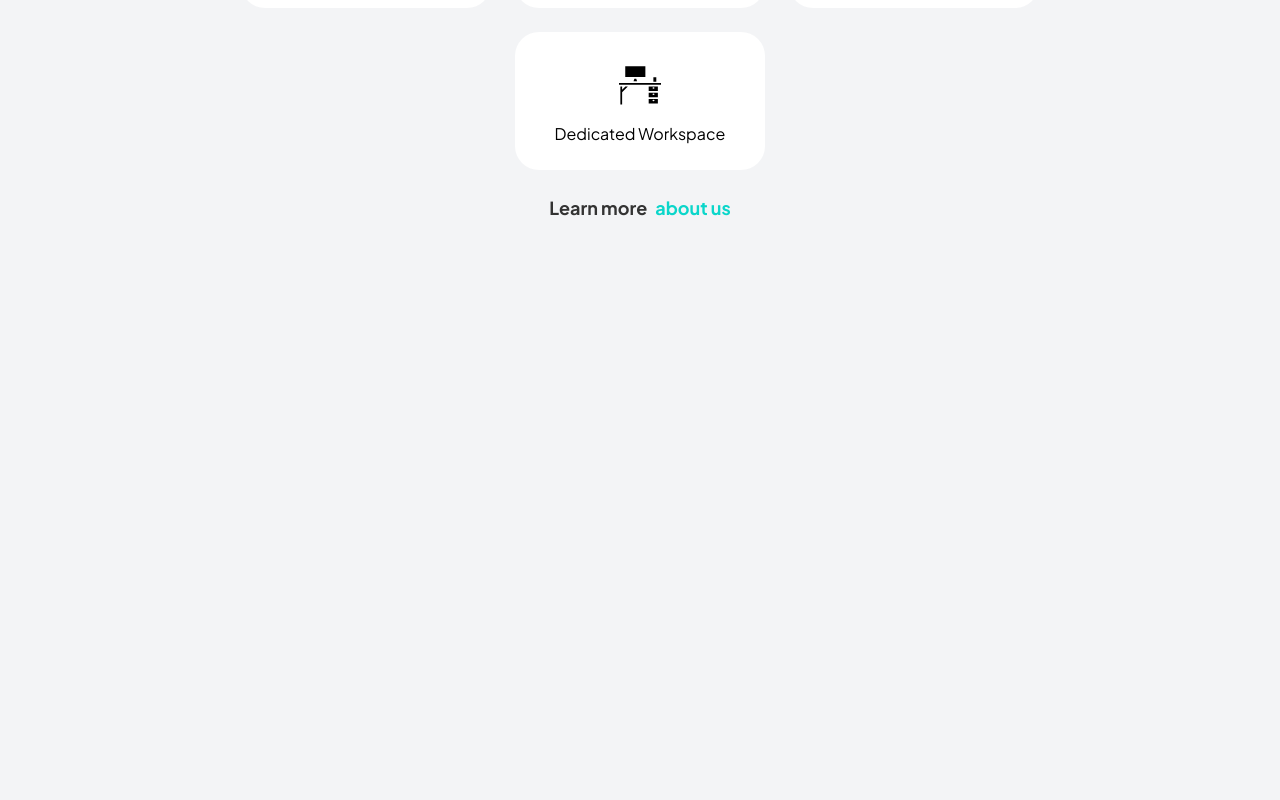
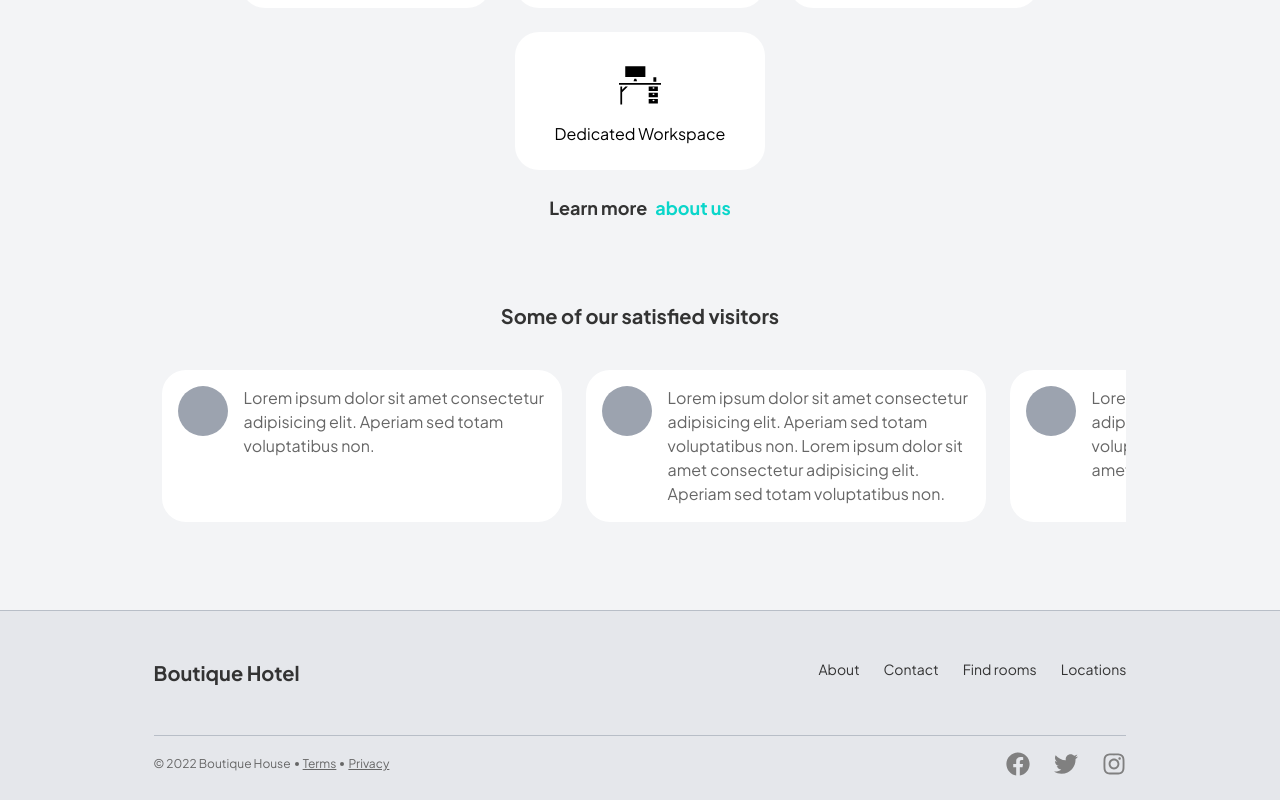
Before and after one commit to sifatulrabbi/boutique-hotel, a React (Create React App) app in the folder web/: page / in a window 1280 px wide. Shown: the part 1650-2450 px from the top of the page. Before the commit the page ends 1872 px from the top, so only its background shows below. Built offline with nearby package versions, Linux system fonts and the light colour scheme.

Commit message:
feat: add footer

```diff
--- a/web/src/App.jsx
+++ b/web/src/App.jsx
@@ -2,6 +2,7 @@ import {Suspense} from 'react';
 import {Route, Routes} from 'react-router-dom';
 import HomePage from './pages/HomePage';
 import Navbar from './modules/Navbar';
+import Footer from './modules/Footer';
 
 function App() {
   return (
@@ -10,6 +11,7 @@ function App() {
       <Routes>
         <Route path='/' element={<HomePage />} />
       </Routes>
+      <Footer />
     </Suspense>
   );
 }
--- /dev/null
+++ b/web/src/modules/Footer.jsx
@@ -0,0 +1,83 @@
+import React from 'react';
+import {Link} from 'react-router-dom';
+import {FaFacebook, FaTwitter, FaInstagram} from 'react-icons/fa';
+import {v4} from 'uuid';
+
+const links = [
+  {
+    title: 'About',
+    path: '/about',
+  },
+  {
+    title: 'Contact',
+    path: '/contact',
+  },
+  {
+    title: 'Find rooms',
+    path: '/find-rooms',
+  },
+  {
+    title: 'Locations',
+    path: '/locations',
+  },
+];
+
+const Footer = () => {
+  return (
+    <footer className='bg-gray-200 w-full flex flex-col px-container py-6 border-t-[1px] border-gray-400/60'>
+      {/* top part */}
+      <div className='flex flex-col justify-center items-center gap-8 mt-6 md:flex-row md:justify-between md:items-start'>
+        {/* logo */}
+        <span className='text-xl font-bold text-textPrimary w-full block text-center md:text-left'>
+          Boutique Hotel
+        </span>
+
+        {/* footer links */}
+        <div className='w-full flex flex-col justify-center items-center gap-6 md:flex-row md:justify-end'>
+          {links.map((link) => (
+            <Link
+              key={v4()}
+              to={link.path}
+              className='text-sm text-textPrimary hover:underline'
+            >
+              {link.title}
+            </Link>
+          ))}
+        </div>
+      </div>
+
+      {/* horizontal line */}
+      <div className='w-full bg-gray-400/60 h-px mt-12 mb-4' />
+
+      {/* bottom part */}
+      <div className='flex flex-col gap-4 md:flex-row md:justify-between'>
+        {/* copyright tag */}
+        <div className='flex flex-row justify-center items-center text-xs gap-1'>
+          <span>© 2022 Boutique House</span>
+          <span className='block h-1 w-1 rounded-full bg-textSecondary' />
+          <Link to='/' className='underline'>
+            Terms
+          </Link>
+          <span className='block h-1 w-1 rounded-full bg-textSecondary' />
+          <Link to='/' className='underline'>
+            Privacy
+          </Link>
+        </div>
+        {/* Social media links */}
+        <div className='flex flex-row justify-center items-center gap-6'>
+          <Link to='/'>
+            <FaFacebook className='text-2xl fill-textLight hover:fill-textPrimary' />
+          </Link>
+          <Link to='/'>
+            <FaTwitter className='text-2xl fill-textLight hover:fill-textPrimary' />
+          </Link>
+          <Link to='/'>
+            <FaInstagram className='text-2xl fill-textLight hover:fill-textPrimary' />
+          </Link>
+        </div>
+      </div>
+    </footer>
+  );
+};
+
+export default Footer;
--- /dev/null
+++ b/web/src/pages/HomePage/ReviewsSection/ReviewCard.jsx
@@ -0,0 +1,16 @@
+import React from 'react';
+
+const ReviewCard = ({img, comment}) => {
+  return (
+    <div className='flex flex-col gap-4 md:flex-row min-w-[280px] md:min-w-[400px] p-4 bg-white rounded-3xl select-none'>
+      <div className='h-[50px] w-[50px] min-w-[50px] rounded-full overflow-hidden bg-gray-400'>
+        {img && <img src={img} alt='' />}
+      </div>
+      <div>
+        <p>{comment}</p>
+      </div>
+    </div>
+  );
+};
+
+export default ReviewCard;
--- /dev/null
+++ b/web/src/pages/HomePage/ReviewsSection/index.jsx
@@ -0,0 +1,48 @@
+import React from 'react';
+import ReviewCard from './ReviewCard';
+import {v4} from 'uuid';
+
+const reviews = [
+  {
+    name: 'John Agar',
+    comment:
+      'Lorem ipsum dolor sit amet consectetur adipisicing elit. Aperiam sed totam voluptatibus non.',
+    img: null,
+  },
+  {
+    name: 'Betty Cooper',
+    comment:
+      'Lorem ipsum dolor sit amet consectetur adipisicing elit. Aperiam sed totam voluptatibus non. Lorem ipsum dolor sit amet consectetur adipisicing elit. Aperiam sed totam voluptatibus non.',
+    img: null,
+  },
+  {
+    name: 'Nathan White',
+    comment:
+      'Lorem ipsum dolor sit amet consectetur adipisicing elit. Aperiam sed totam voluptatibus non. Lorem ipsum dolor sit amet consectetur adipisicing elit.',
+    img: null,
+  },
+  {
+    name: 'Willa Frazier',
+    comment:
+      'Lorem ipsum dolor sit amet consectetur adipisicing elit. Aperiam sed totam voluptatibus non. Lorem ipsum dolor sit amet consectetur adipisicing elit.',
+    img: null,
+  },
+];
+
+const ReviewsSection = () => {
+  return (
+    <div className='flex flex-col overflow-hidden max-w-[100%]'>
+      <h3 className='text-xl text-center max-w-[60vw] mx-auto font-bold text-textPrimary mb-8'>
+        Some of our satisfied visitors
+      </h3>
+      {/* cards */}
+      <div className='flex flex-row overflow-y-hidden overflow-x-auto gap-6 p-2'>
+        {reviews.map((item) => (
+          <ReviewCard key={v4()} {...item} />
+        ))}
+      </div>
+    </div>
+  );
+};
+
+export default ReviewsSection;
--- a/web/src/pages/HomePage/index.jsx
+++ b/web/src/pages/HomePage/index.jsx
@@ -3,6 +3,7 @@ import PageMain from '../../components/PageMain';
 import HeroSection from './HeroSection';
 import RoomsSection from './RoomsSection';
 import FeaturesSection from './FeaturesSection';
+import ReviewsSection from './ReviewsSection';
 
 const HomePage = () => {
   return (
@@ -12,6 +13,9 @@ const HomePage = () => {
       <RoomsSection />
       <div className='my-[10vh]' />
       <FeaturesSection />
+      <div className='my-[10vh]' />
+      <ReviewsSection />
+      <div className='my-[10vh]' />
     </PageMain>
   );
 };
```
